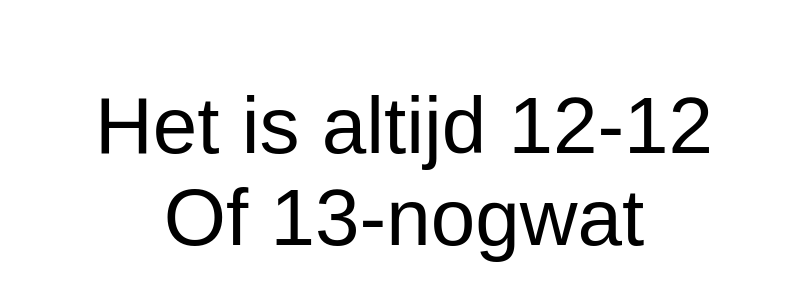
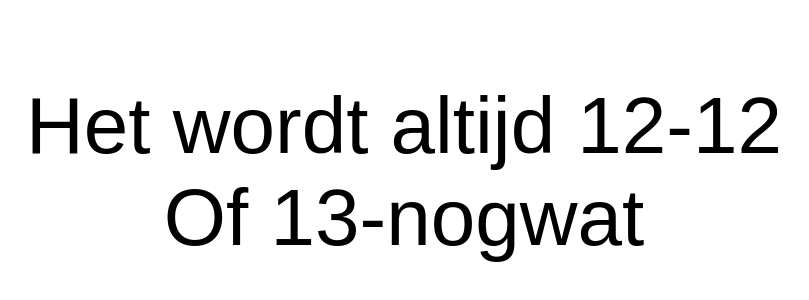
Before and after one commit to TheLave/1212, a plain HTML site: page index.html in a window 1280 px wide. Shown: the part 228-528 px from the top of the page, without its empty margins (236-1045 px from the left). Drawn offline with Linux system fonts and the light colour scheme.

Commit message:
Update index.html

```diff
--- a/index.html
+++ b/index.html
@@ -21,7 +21,7 @@
   </head>
   <body>
     <div class="text">
-      <span>Het is altijd 12-12</span><span>Of 13-nogwat</span>
+      <span>Het wordt altijd 12-12</span><span>Of 13-nogwat</span>
     </div>
   </body>
 </html>
```
